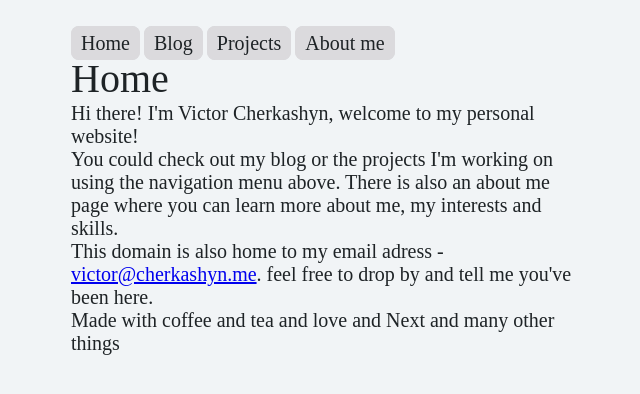
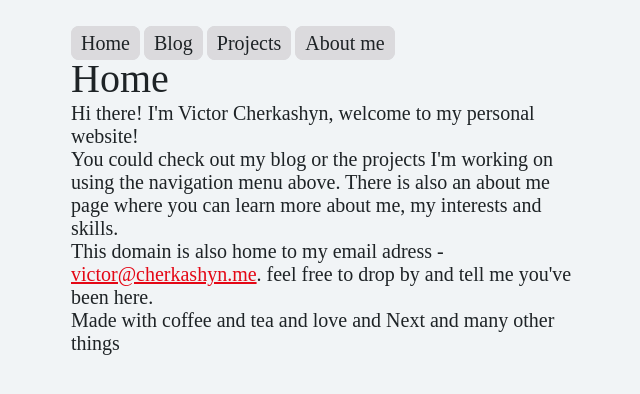
Before and after one commit to verbey/personal-website, a Next.js app: page / in a window 1280 px wide. Shown: the top 394 px of the page, without its empty margins (313-953 px from the left). Built offline with nearby package versions, Linux system fonts and the light colour scheme.

Commit message:
Change link accent color

```diff
--- a/src/app/layout.module.css
+++ b/src/app/layout.module.css
@@ -8,9 +8,9 @@
 @media (prefers-color-scheme: dark) {
 	:root {
 		--text: rgba(241, 244, 246, 1);
-		--accent: rgb(228, 7, 21);
+		--accent: rgb(227, 27, 40);
 		--buttons: rgba(53, 51, 57, 1);
-		--bg: rgba(30, 35, 38, 1);
+		--bg: rgb(23, 27, 29);
 	}
 }
 
@@ -29,7 +29,7 @@ html {
 	list-style: none;
 }
 
-.link {
+.navbarLink {
 	color: var(--text);
 	background-color: var(--buttons);
 	text-decoration: none;
@@ -38,7 +38,12 @@ html {
 	border: solid 2px var(--buttons);
 }
 
-.link:hover {
+.navbarLink:hover {
 	color: var(--accent);
 	background: 0;
 }
+
+.link {
+	color: var(--accent);
+	text-decoration: underline;
+}
--- a/src/app/layout.tsx
+++ b/src/app/layout.tsx
@@ -20,18 +20,18 @@ export default function RootLayout({
 				<nav className={styles.navbar}>
 					<ul className={styles.navbarElementsContainer}>
 						<li>
-							<Link href='/' className={styles.link}>
+							<Link href='/' className={styles.navbarLink}>
 								Home
 							</Link>
 						</li>
 						<li>
-							<Link href='/blog' className={styles.link}>
+							<Link href='/blog' className={styles.navbarLink}>
 								Blog
 							</Link>
 						</li>
 						<li>
 							<a
-								className={styles.link}
+								className={styles.navbarLink}
 								href='https://github.com/verbey?tab=repositories'
 								target='_blank'
 							>
@@ -39,7 +39,7 @@ export default function RootLayout({
 							</a>
 						</li>
 						<li>
-							<Link href='/about' className={styles.link}>
+							<Link href='/about' className={styles.navbarLink}>
 								About me
 							</Link>
 						</li>
--- a/src/app/page.tsx
+++ b/src/app/page.tsx
@@ -1,4 +1,5 @@
 import styles from './page.module.css';
+import layoutStyles from './layout.module.css';
 
 export default function Home() {
 	return (
@@ -15,8 +16,13 @@ export default function Home() {
 			</p>
 			<p>
 				This domain is also home to my email adress -{' '}
-				<a href='mailto:victor@cherkashyn.me'>victor@cherkashyn.me</a>.
-				feel free to drop by and tell me you&#39;ve been here.
+				<a
+					href='mailto:victor@cherkashyn.me'
+					className={layoutStyles.link}
+				>
+					victor@cherkashyn.me
+				</a>
+				. feel free to drop by and tell me you&#39;ve been here.
 			</p>
 		</div>
 	);
```
Also changed, not shown: src/app/blog/page.tsx (+7 -1 lines).
